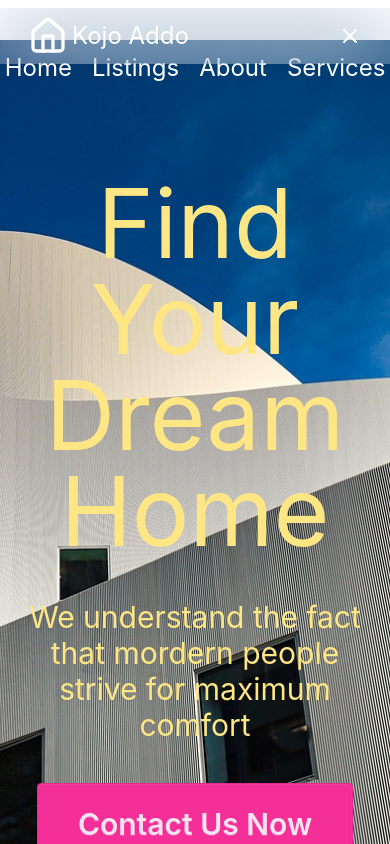
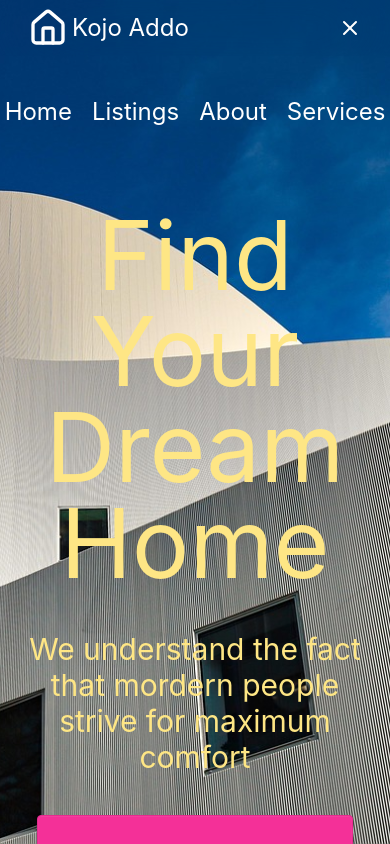
Before and after one commit to acquah-forever/my-realEstate, a React (Vite) app: page / in a window 390 px wide. Both pictures are taken after a click on the button 350 px from the left and 36 px from the top of the page. Shown: the top 844 px of the page. Built offline with nearby package versions, Linux system fonts and the light colour scheme.

Commit message:
modified hamburger menu

```diff
--- a/src/components/NavBar.jsx
+++ b/src/components/NavBar.jsx
@@ -20,7 +20,7 @@ const NavBar = () => {
 
   return (
     <div>
-      <div className='px-7 py-2 bg-white/20 backdrop-blur-2xl top-2 left-0 fixed w-full z-50 flex justify-between items-center '>
+      <div className='px-7  py-2 backdrop-blur-2xl top-0 left-0 fixed w-full z-50 flex justify-between items-center '>
         <div className='text-white flex items-center space-x-1'>
           <House className='w-10 h-10' />
           <h1 className='text-2xl md:text-3xl cursor-pointer'>Kojo Addo</h1>
@@ -37,10 +37,14 @@ const NavBar = () => {
           </div>
         </div>
       </div>
+      <br />
+      <br />
+      <br />
+      <br />
       <div>
         <AnimatePresence>
           {menu && (
-            <div className='text-white p-3 mt-10 rounded-xl flex  justify-center items-center space-x-4'>
+            <div className='text-white rounded-xl flex  justify-center items-center'>
               <motion.ul variants={parent} initial='hidden' animate='visible' exit={{ opacity: 0, x: -50 }} className='text-2xl flex justify-center space-x-5 sm:hidden'>
                 <motion.li variants={children} onClick={() => setMenu(!menu)}> <a href='#' className="inline-block border-b-2 border-transparent hover:border-white transition-all duration-500 ease-in-out">Home</a></motion.li>
                 <motion.li variants={children} onClick={() => setMenu(!menu)}> <a href='#' className="inline-block border-b-2 border-transparent hover:border-white transition-all duration-500 ease-in-out">Listings</a></motion.li>
```
